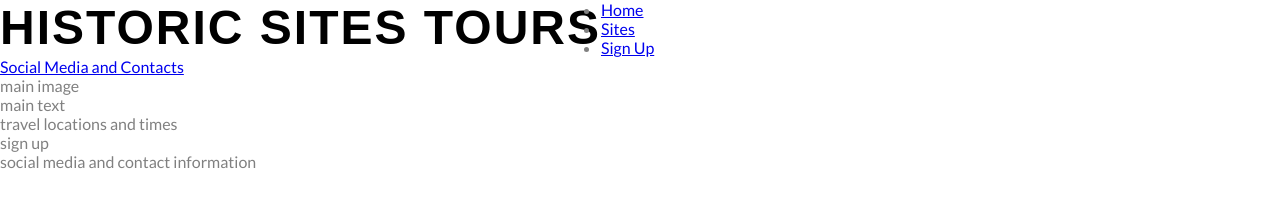
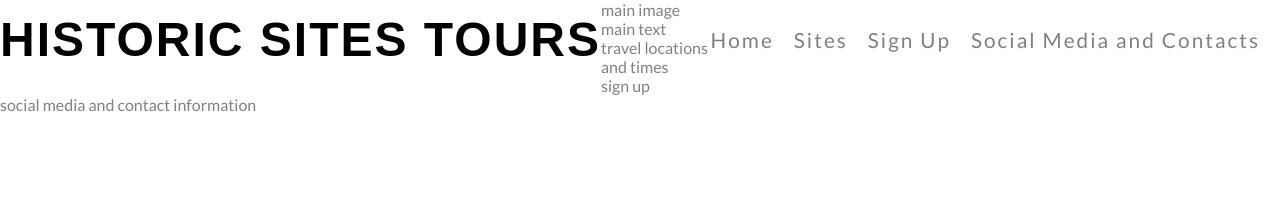
Before and after one commit to samuelstener/portfolio-1, a plain HTML site: page index.html in a window 1280 px wide. Drawn offline with Linux system fonts and the light colour scheme; a web font is replaced by a local one.

Commit message:
style navigation links

```diff
--- a/assets/css/style.css
+++ b/assets/css/style.css
@@ -23,3 +23,27 @@ h1, h2 {
     float: left;
     font-size: 300%;
 }
+
+#menu {
+    font-size: 130%;
+    letter-spacing: 2px;
+}
+
+#menu, #logo {
+    line-height: 80px;
+}
+
+#menu li {
+    float: right;
+    list-style-type: none;
+    margin-right: 20px;
+}
+
+#menu a {
+    text-decoration: none;
+    color: inherit;
+}
+
+#menu a:hover {
+    border-bottom: 2px solid gray;
+}
--- a/index.html
+++ b/index.html
@@ -16,19 +16,22 @@
             <h1 id="logo">Historic Sites Tours</h1>
         </a>
         <nav>
-            <ul>
+            <ul id="menu">
                 <li>
-                    <a href="index.html">Home</a>
+                    <a href="#social_media_and_contacts">Social Media and Contacts</a>
+                </li>
+                <li>
+                    <a href="#sign_up">Sign Up</a>
                 </li>
                 <li>
                     <a href="#main_text">Sites</a>
                 </li>
                 <li>
-                    <a href="#sign_up">Sign Up</a>
+                    <a href="index.html">Home</a>
                 </li>
-                <li>
-                    <a href="#social_media_and_contacts">Social Media and Contacts</a>
-                </li>
+
+
+
             </ul>
         </nav>
     </header>
```
